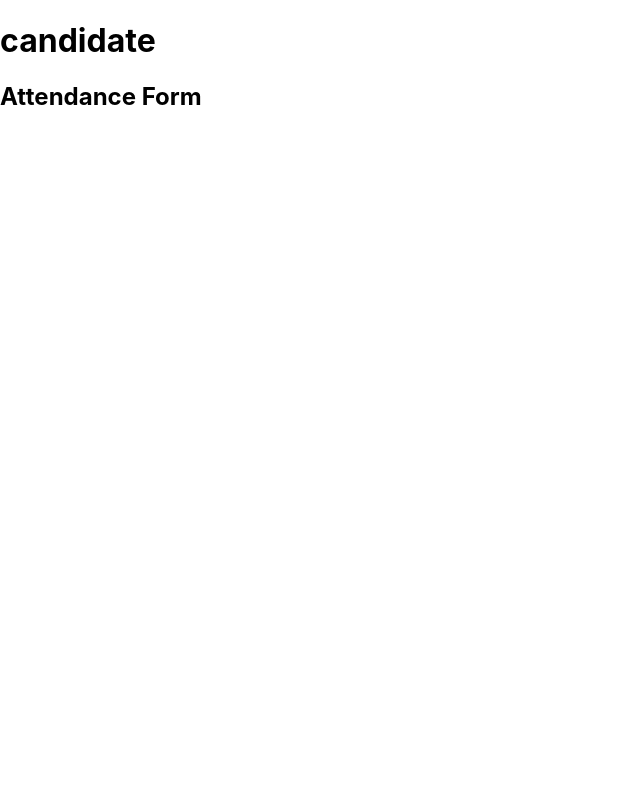
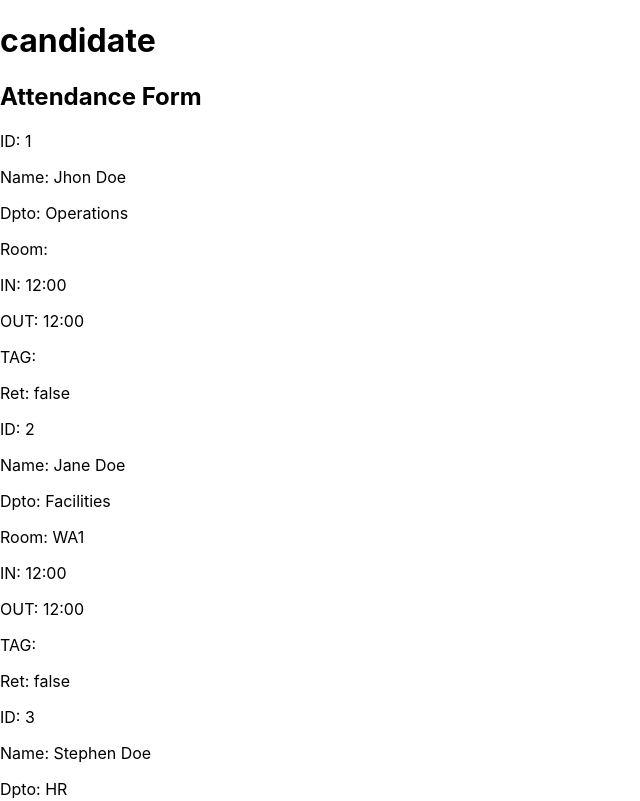
Before and after one commit to ajcastany/candidate1, a React (Create React App) app: page /attendance in a window 1280 px wide. Shown: the top 801 px of the page, without its empty margins (0-640 px from the left). Built offline with nearby package versions, Linux system fonts and the light colour scheme.

Commit message:
DONE: Basics

```diff
--- a/src/AttendanceForm/AttendanceForm.tsx
+++ b/src/AttendanceForm/AttendanceForm.tsx
@@ -1,7 +1,15 @@
 import React from "react";
+import AttendanceList from "./AttendanceList";
+import {MOCK_DATA} from "../Data/TEST/MockStaff"
 
 function AttendanceForm() {
-    return <h2>Attendance Form</h2>
+    console.log(JSON.stringify(MOCK_DATA, null, ''));
+    return (
+        <div>
+            <h2>Attendance Form</h2>
+            <AttendanceList staffs={MOCK_DATA}/>
+        </div>
+    );
 }
 
 export default AttendanceForm;
--- /dev/null
+++ b/src/AttendanceForm/AttendanceList.tsx
@@ -0,0 +1,19 @@
+import React from "react";
+import { Row } from "react-bootstrap";
+import { Staff } from "../Data/Staff";
+import StaffInline from './StaffInline';
+
+interface StaffListProps {
+    staffs: Staff[]
+}
+
+function AttendanceList({staffs}: StaffListProps) {
+        const items = staffs.map(staff => (
+        <div>
+            <StaffInline staff={staff}></StaffInline>
+        </div>
+        ));
+        return <div>{items}</div>
+}
+
+export default AttendanceList;
--- a/src/AttendanceForm/StaffInline.tsx
+++ b/src/AttendanceForm/StaffInline.tsx
@@ -2,7 +2,11 @@ import React from "react";
 import {Staff} from '../Data/Staff';
 
 function formatDateToTime(date:Date) {
-    return date.getHours + ':' + date.getMinutes
+    return new Date(date).toLocaleTimeString('en-GB', {hour: '2-digit', minute: '2-digit'})
+}
+
+function boolToString(bool:boolean) {
+    return bool.toString();
 }
 
 interface StaffInlineProps {
@@ -12,14 +16,14 @@ function StaffInline(props: StaffInlineProps) {
     const { staff } = props;
     return (
         <div>
-            <h5>id</h5>
-            <h5>{staff.name}</h5>
-            <h5>{staff.department}</h5>
-            <h5>{staff.meetingRoom}</h5>
-            <h5>{formatDateToTime(staff.timeIn)}</h5>
-            <h5>{formatDateToTime(staff.timeOut)}</h5>
-            <h5>{staff.tagIssue}</h5>
-            <h5>{staff.tagReturned}</h5>
+            <p>ID: {staff.id}</p>
+            <p>Name: {staff.name}</p>
+            <p>Dpto: {staff.department}</p>
+            <p>Room: {staff.meetingRoom}</p>
+            <p>IN: {formatDateToTime(staff.timeIn)}</p>
+            <p>OUT: {formatDateToTime(staff.timeOut)}</p>
+            <p>TAG:{staff.tagIssue}</p>
+            <p>Ret: {boolToString(staff.tagReturned)}</p>
         </div>
     )
 }
--- a/src/Data/TEST/MockStaff.ts
+++ b/src/Data/TEST/MockStaff.ts
@@ -8,27 +8,27 @@ export const MOCK_DATA = [
         meetingRoom: '',
         timeIn: '2010-01-01T12:00:00',
         timeOut: '2010-01-01T12:00:00',
-        tagIssue: '',
+        tagIssue: ' ',
         tagReturned: false
     }),
     new Staff({
         id: 2,
         name: "Jane Doe",
         department: "Facilities",
-        meetingRoom: '',
+        meetingRoom: 'WA1',
         timeIn: '2010-01-01T12:00:00',
         timeOut: '2010-01-01T12:00:00',
-        tagIssue: '',
+        tagIssue: ' ',
         tagReturned: false
     }),
     new Staff({
         id: 3,
         name: "Stephen Doe",
         department: "HR",
-        meetingRoom: '',
+        meetingRoom: 'WA3',
         timeIn: '2010-01-01T12:00:00',
         timeOut: '2010-01-01T12:00:00',
-        tagIssue: '',
+        tagIssue: 't54',
         tagReturned: false
     })
 ];
```
